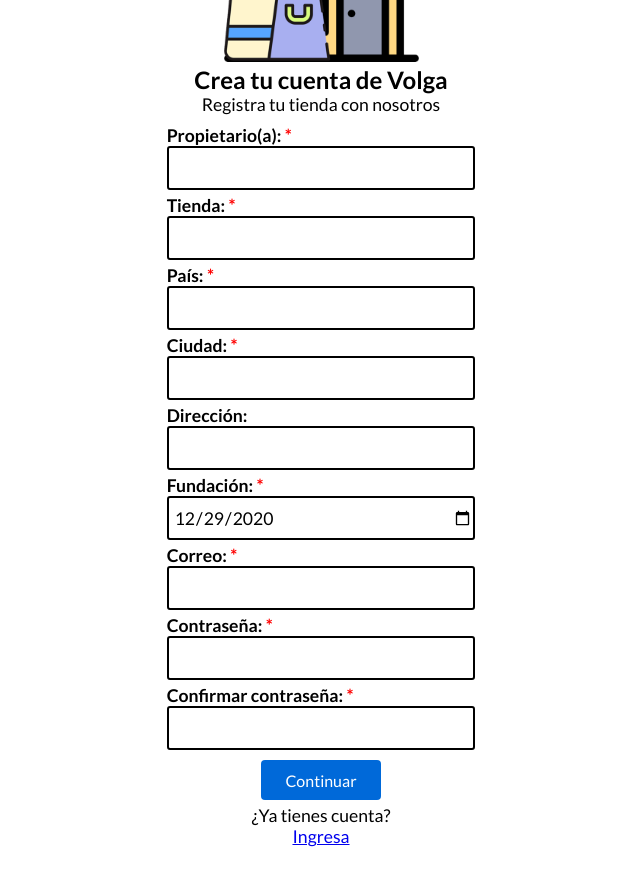
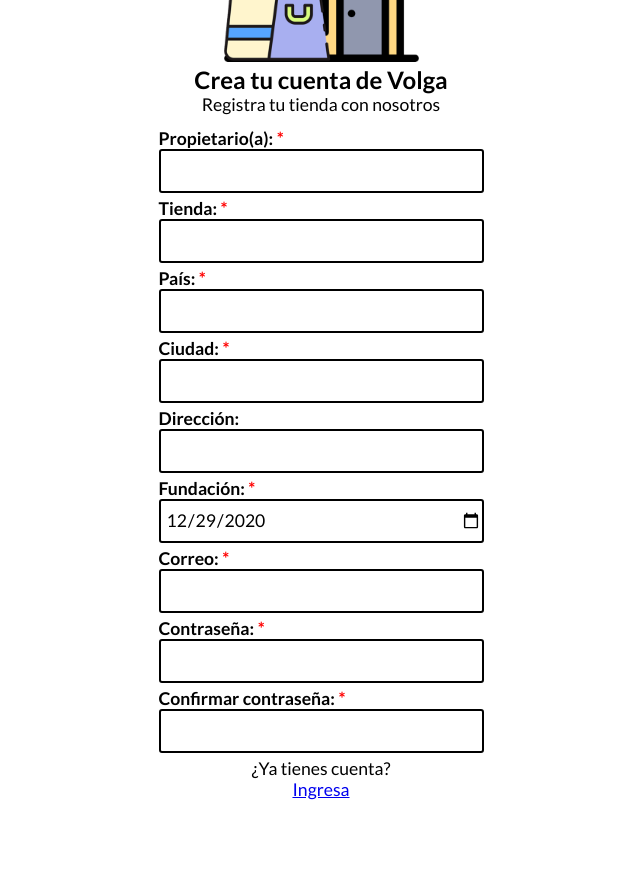
Before and after one commit to gianllopez/Volga, a React (Create React App) app: page /logup in a window 1280 px wide. Shown: the part 260-1146 px from the top of the page, without its empty margins (319-959 px from the left). After the commit the page ends 1100 px from the top, so only its background shows below. Built offline with nearby package versions, Linux system fonts and the light colour scheme.

Commit message:
Logup: parcialmente listo el UI

```diff
--- a/src/pages/Logup.js
+++ b/src/pages/Logup.js
@@ -1,62 +1,13 @@
 import React, { Component } from 'react';
 import { Link } from 'react-router-dom';
-import { Input, Loader } from './components/';
-import { blankValidator, passwordValid } from '../utils/validators';
+import { Input } from './components/';
 import loguphero from '../assets/Logup/logup-hero.svg';
 import './styles/Logup.css';
 
 class Logup extends Component {
-
-	state = {
-		data: {
-			owner: '', shop: '', country: '',
-			city: '', address: '', foundation: '',
-			email: '', password: '', confirmpwd: ''
-		}
-	};
-
-	changeHandler = event => {
-		this.setState({
-			data: {
-				...this.state.data,
-				[event.target.name]: event.target.value
-			}
-		});
-	};
-
-	submitHandler = event => {
-
-		event.preventDefault();
-
-		const {isValid, errors} = blankValidator(this.state.data, ['address']);
-
-		if (isValid) {
-
-			this.setState({ loading: true, errors: {} });
-
-			const pwdIsValid = passwordValid(this.state.data.password, this.state.data.confirmpwd)
-
-			if (pwdIsValid) {
-				console.log('FETCH...');
-			} else {
-				const errormsg = 'Las contraseñas no coinciden.';
-				this.setState({
-					errors: {
-						confirmpwd: errormsg,
-						password: errormsg
-					},
-					loading: false
-				})
-			}
-		} else {
-			this.setState({ errors });
-		};
-
-	};
-
 	render() {
 		return (
-         <form id="logup-form" onSubmit={this.submitHandler}>
+         <form id="logup-form">
             <div id="logup-header">
                <img src={loguphero} alt="logup-hero"/>
                <h1>Crea tu cuenta de Volga</h1>
@@ -66,67 +17,44 @@
                <Input
                   label="Propietario(a)"
                   name="owner"
-                  onChange={this.changeHandler}
-                  errors={this.state.errors}
                />
                <Input
                   label="Tienda"
                   name="shop"
-                  onChange={this.changeHandler}
-                  errors={this.state.errors}
                />
                <Input
                   label="País"
                   name="country"
-                  onChange={this.changeHandler}
-                  errors={this.state.errors}
                />
                <Input
                   label="Ciudad"
                   name="city"
-                  onChange={this.changeHandler}
-                  errors={this.state.errors}
                />
                <Input
                   label="Dirección"
                   name="address"
-                  onChange={this.changeHandler}
-                  errors={this.state.errors}
                />
                <Input
                   label="Fundación"
                   name="foundation"
-                  onChange={this.changeHandler}
-                  errors={this.state.errors}
                />
                <Input
                   label="Correo"
                   name="email"
                   type="email"
-                  onChange={this.changeHandler}
-                  errors={this.state.errors}
                />
                <Input
                   label="Contraseña"
                   name="password"
                   type="password"
-                  onChange={this.changeHandler}
-                  errors={this.state.errors}
                />
                <Input
                   label="Confirmar contraseña"
                   name="confirmpwd"
                   type="password"
-                  onChange={this.changeHandler}
-                  errors={this.state.errors}
                />
 
-               {this.state.loading ?
-                  <Loader style={{width: 120, height: 40, marginTop: 7.5}}/>:
-                  <button>
-                     Continuar
-                  </button>
-               }
+               {/* Button & Loader Component */}
 
                <p>
                   ¿Ya tienes cuenta?<br/>
--- a/src/pages/components/common/styles/Input.css
+++ b/src/pages/components/common/styles/Input.css
@@ -20,7 +20,7 @@
     border: 2px solid black;
     border-radius: 3px;
     font-size: 1.1em;
-    z-index: 1;
+    /* z-index: 1; */
 }
 
 .input-wrapper span {
@@ -30,7 +30,7 @@
     color: red;
 }
 
-.input-wrapper input[type="date"] {
+/* .input-wrapper input[type="date"] {
     background-color: white;
     width: calc(100% - 9px);
-}
+} */
--- a/src/pages/styles/Logup.css
+++ b/src/pages/styles/Logup.css
@@ -1,5 +1,5 @@
 #logup-form {
-   padding-top: calc(75px + 15px) /* NavBar height + X Padding */;
+   padding-top: 90px;
    margin-bottom: 5vh;
    display: flex;
    flex-direction: column;
@@ -25,28 +25,17 @@
 }
 
 #logup-entries {
+   /* display: flex;
+   flex-direction: column;
+   align-items: center; */
    margin-top: 7.5px;
-   display: flex;
-   flex-direction: column;
-   align-items: center;
    max-width: 325px;
    width: 90vw;
 }
 
 #logup-entries .input-wrapper {
-   margin: 2.5px auto;
-   width: 95%;
-}
-
-#logup-entries button {
-   width: 120px;
-   height: 40px;
-   background-color: #0069D9;
-   border: none;
-   border-radius: 4px;
-   color: white;
-   font-size: 1em;
-   margin-top: 7.5px;
+   margin: 5px auto;
+   /* width: 95%; */
 }
 
 #logup-entries p {
@@ -57,6 +46,6 @@
 
 @media screen and (min-width: 768px) {
    #logup-form {
-      padding-top: calc(120px + 15px);
+      padding-top: 135px;
    }
 }
```
